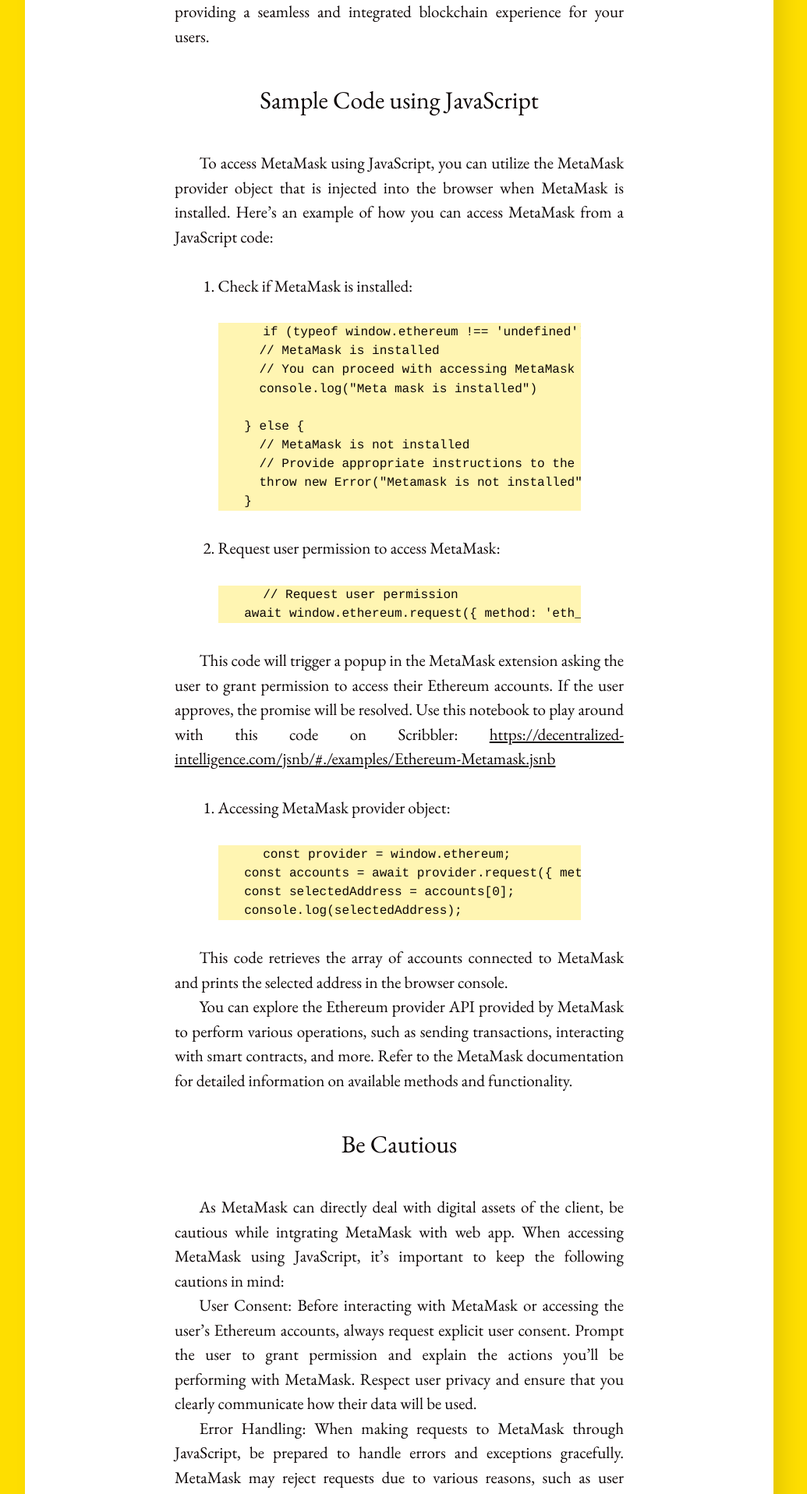
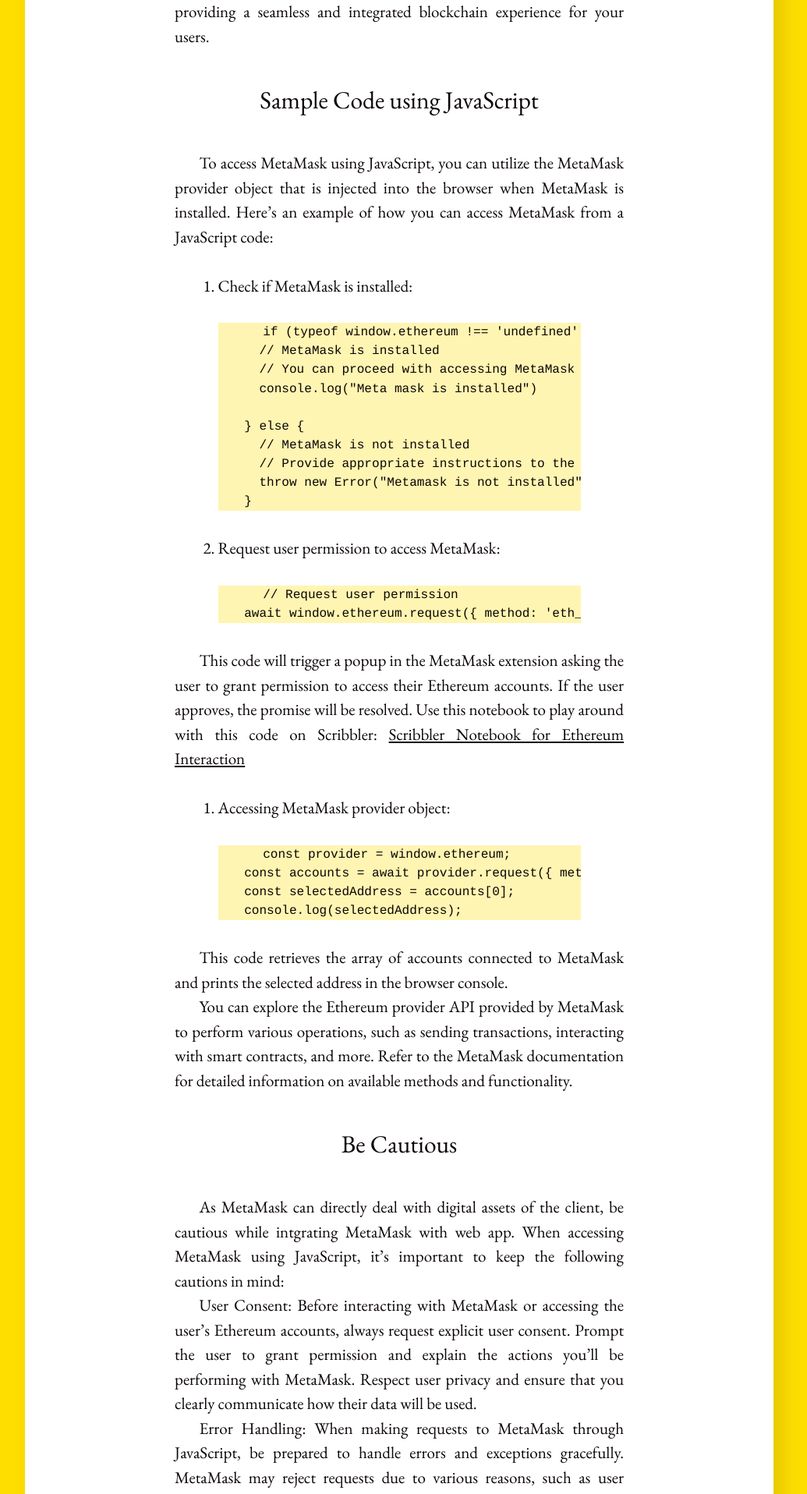
Before and after one commit to gopi-suvanam/gopi-suvanam.github.io, a Jekyll site: the page built from _posts/2023-05-10-Integrating-Blockchain-in-Web-Application-MetaMask.md, in a window 1280 px wide. Shown: the part 1781-3697 px from the top of the page at 78% size, without its empty margins (128-1163 px from the left). Built offline with Jekyll 4.4.1, drawn with Linux system fonts in a browser that asks for light colours.

Commit message:
Update 2023-05-10-Integrating-Blockchain-in-Web-Application-MetaMask.md

```diff
--- a/_posts/2023-05-10-Integrating-Blockchain-in-Web-Application-MetaMask.md
+++ b/_posts/2023-05-10-Integrating-Blockchain-in-Web-Application-MetaMask.md
@@ -42,7 +42,7 @@
         // Request user permission
         await window.ethereum.request({ method: 'eth_requestAccounts' });
 
-This code will trigger a popup in the MetaMask extension asking the user to grant permission to access their Ethereum accounts. If the user approves, the promise will be resolved. Use this notebook to play around with this code on Scribbler: [https://decentralized-intelligence.com/jsnb/#./examples/Ethereum-Metamask.jsnb](https://decentralized-intelligence.com/jsnb/#./examples/Ethereum-Metamask.jsnb)
+This code will trigger a popup in the MetaMask extension asking the user to grant permission to access their Ethereum accounts. If the user approves, the promise will be resolved. Use this notebook to play around with this code on Scribbler: [Scribbler Notebook for Ethereum Interaction](https://app.scribbler.live/#./examples/Ethereum-Metamask.jsnb)
 
 3. Accessing MetaMask provider object:
 
```
